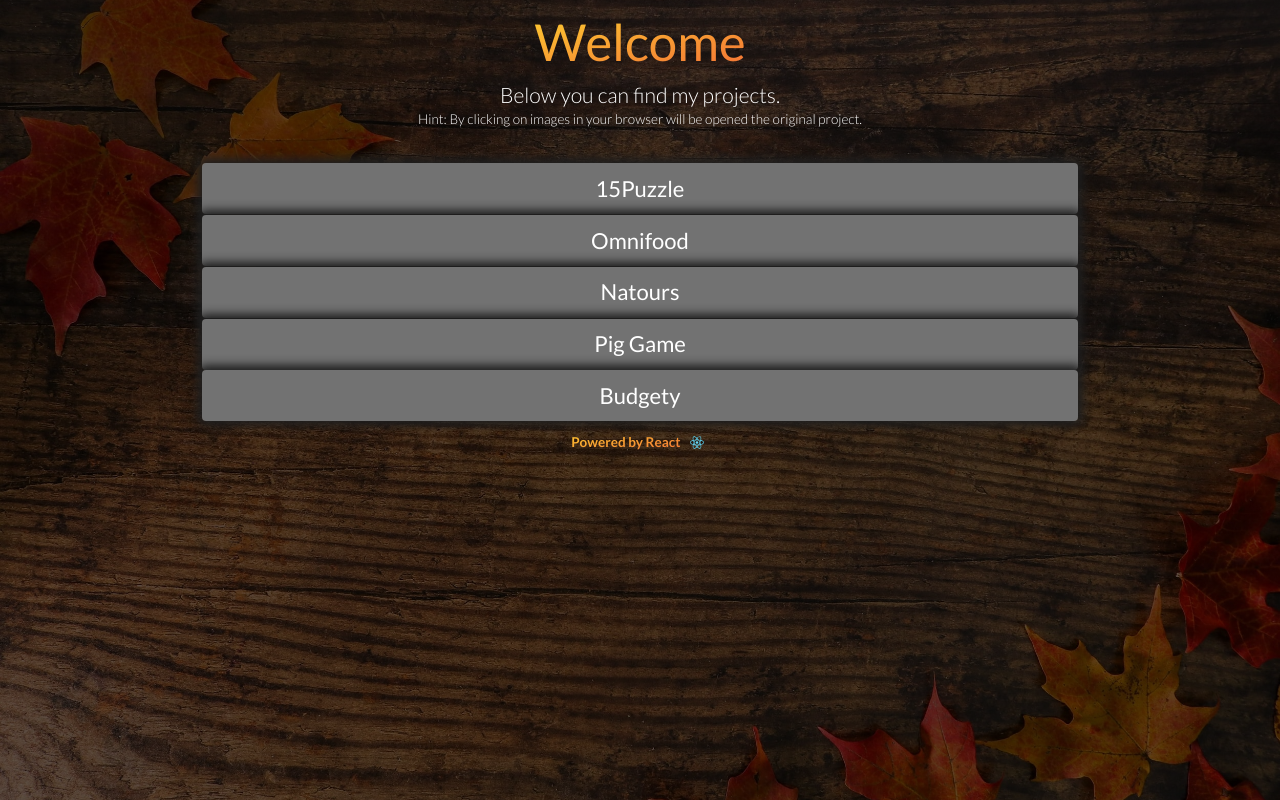
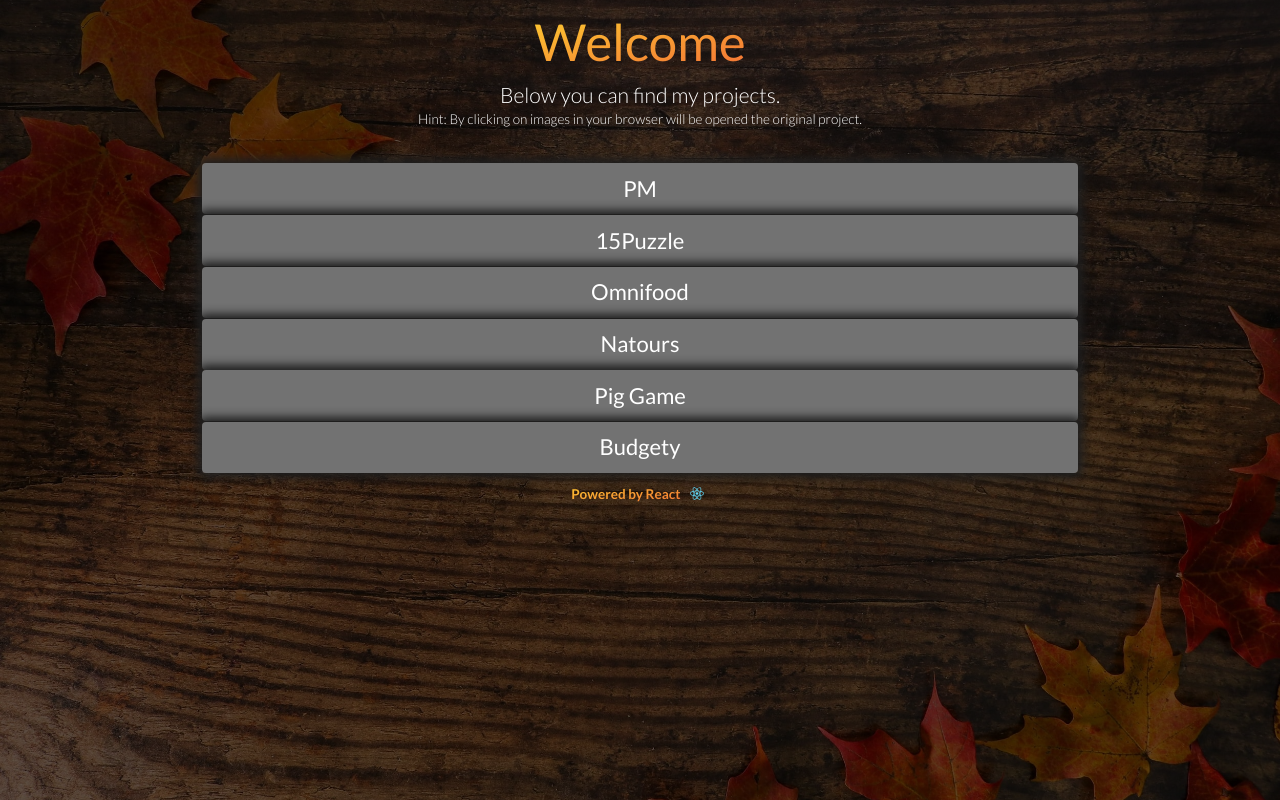
Before and after one commit to NSarg7/ReactCV, a React (Create React App) app: page / in a window 1280 px wide. Built offline with nearby package versions, Linux system fonts and the light colour scheme.

Commit message:
Added new project PM. Bug fixes and optimizations.

```diff
--- a/src/components/ShelfList/Content/Content.js
+++ b/src/components/ShelfList/Content/Content.js
@@ -1,20 +1,18 @@
 import React from "react";
 
-const content = ({link, img, name, text}) => {
-
-  return (
-    <div className="Content_container">
-    <div className="Content">
-      <a target="_blank" rel="noopener noreferrer" href={link} className="pic">
-        <img src={img}
-          alt={`Project ${name}`} />
-      </a>
-      <div className="text">
-        <p className="inline-text">{text}</p>
-      </div>
-      </div>
-    </div>
-  )
+const content = ({ link, img, name, text, styles }) => {
+	return (
+		<div className={styles ? `Content_container ${styles}` : "Content_container"}>
+			<div className='Content'>
+				<a target='_blank' rel='noopener noreferrer' href={link} className='pic'>
+					<img src={img} alt={`Project ${name}`} />
+				</a>
+				<div className='text'>
+					<p className='inline-text'>{text}</p>
+				</div>
+			</div>
+		</div>
+	);
 };
 
-export default content;
+export default React.memo(content);
--- a/src/components/ShelfList/ShelfList.js
+++ b/src/components/ShelfList/ShelfList.js
@@ -3,22 +3,31 @@ import Shelf from "./Shelf/Shelf";
 import Content from "./Content/Content";
 
 const shelfList = props => {
+	const { projects, showContent } = props;
 
 	return (
-    <ul className="ShelfList">
-      {props.projects.map((project, index) => {
+		<ul className='ShelfList'>
+			{projects.map(project => {
 				return (
 					<div key={project.id}>
-            <Shelf
-              name={project.name}
-              showContent={props.showContent}
-              id={project.id} />
+						<Shelf name={project.name} showContent={showContent} id={project.id} />
 
-            {project.doesShow ? <Content
+						{project.doesShow ? (
+							<Content
 								link={project.link}
 								img={project.img}
 								name={project.name}
-              text={project.text} /> : null}
+								text={project.text}
+							/>
+						) : (
+							<Content
+								link={project.link}
+								img={project.img}
+								name={project.name}
+								text={project.text}
+								styles='Content_container--hide'
+							/>
+						)}
 					</div>
 				);
 			})}
--- a/src/containers/App.js
+++ b/src/containers/App.js
@@ -1,84 +1,18 @@
-import React, { Component } from 'react';
-import Header from '../components/Header/Header';
-import ShelfList from '../components/ShelfList/ShelfList';
-import PoweredBy from '../components/Info/PoweredBy';
-import uniqid from 'uniqid';
+import React, { useState } from "react";
+import Header from "../components/Header/Header";
+import ShelfList from "../components/ShelfList/ShelfList";
+import PoweredBy from "../components/Info/PoweredBy";
+import data from "./data";
 
-class App extends Component {
-    constructor() {
-        super();
-        this.state = {
-            projects: [
-                {
-                    id: uniqid(),
-                    name: '15Puzzle',
-                    text:
-                        "15Puzzle - My next project, created by React.js. It's a very popular logic game. Maybe you played it in your childhood. Let's play again and feel nostalgic.",
-                    doesShow: false,
-                    img: require(`../assets/img/15puzzle.jpg`),
-                    link: 'https://nsarg7.github.io/15Puzzle/',
-                },
-                {
-                    id: uniqid(),
-                    name: 'Omnifood',
-                    text:
-                        'This is my very first HTML/CSS project. Initially for animations were used jQuery, but recently I have changed it with Vanilla JS(pure JS). So it became super fast.',
-                    doesShow: false,
-                    img: require(`../assets/img/omnifood.jpg`),
-                    link: 'https://nsarg7.github.io/Omnifood/',
-                },
-                {
-                    id: uniqid(),
-                    name: 'Natours',
-                    text: 'My next HTML/CSS project to master CSS3, Sass, Flexbox and grid.(ongoing)',
-                    doesShow: false,
-                    img: require(`../assets/img/natours.jpg`),
-                    link: 'https://nsarg7.github.io/Natours/',
-                },
+const App = () => {
+	const [state, setstate] = useState(data);
 
-                {
-                    id: uniqid(),
-                    name: 'Pig Game',
-                    text: `Small and cool game powered by Vanilla JS(pure JS). Rules are very simple to roll button how many time you want, but be careful from 1, in that case, you will be lost everything you have collected. If you want to save the current score, push button hold. And the turn is the next player's.`,
-                    doesShow: false,
-                    img: require(`../assets/img/pig game.jpg`),
-                    link: 'https://nsarg7.github.io/Pig-Game',
-                },
-
-                {
-                    id: uniqid(),
-                    name: 'Budgety',
-                    text: `This app will help you calculate your monthly income and expenses. To create this app was used JavaScript IIFE module pattern(to keep code private) and prototype inheritance.`,
-                    doesShow: false,
-                    img: require(`../assets/img/budgety.jpg`),
-                    link: 'https://nsarg7.github.io/Budgety/',
-                },
-            ],
-        };
-    }
-
-    componentDidMount() {
-        this.state.projects.map(project => {
-            const img = new Image();
-            img.src = project.img;
-            return img.src;
-        });
-    }
-
-    componentDidUpdate() {
-        this.state.projects.map(project => {
-            const img = new Image();
-            img.src = project.img;
-            return img.src;
-        });
-    }
-
-    showContent = id => {
+	const showContent = id => {
 		//Find project's index
-        let projectIndex = this.state.projects.findIndex(project => project.id === id);
+		let projectIndex = state.projects.findIndex(project => project.id === id);
 		// Copy projects from the state
-        let projects = [...this.state.projects];
-        let doesShow = !this.state.projects[projectIndex].doesShow;
+		let projects = [...state.projects];
+		let doesShow = !state.projects[projectIndex].doesShow;
 		// If doesShow true, show items
 		if (projects[projectIndex].doesShow) {
 			projects[projectIndex].doesShow = doesShow;
@@ -89,18 +23,18 @@ class App extends Component {
 			});
 			projects[projectIndex].doesShow = doesShow;
 		}
-        this.setState({ projects: projects });
+		setstate({ projects: projects });
 	};
 
-    render() {
 	return (
-            <header className="App">
+		<div className='App'>
 			<Header />
-                <ShelfList projects={this.state.projects} showContent={this.showContent} />
+
+			<ShelfList projects={state.projects} showContent={showContent} />
+
 			<PoweredBy />
-            </header>
+		</div>
 	);
-    }
-}
+};
 
 export default App;
--- /dev/null
+++ b/src/containers/data.js
@@ -0,0 +1,62 @@
+import uniqid from "uniqid";
+
+const data = {
+   projects: [
+      {
+         id: uniqid(),
+         name: "PM",
+         text:
+            "PM(Persons Manager) will help you manage people information easily. This version of app adopted for medical sphere. For more information please click on project picture.",
+         doesShow: false,
+         img: require(`../assets/img/PM.jpg`),
+         link: "https://nsarg7.github.io/PersonsManager/",
+      },
+      {
+         id: uniqid(),
+         name: "15Puzzle",
+         text:
+            "15Puzzle - My next project, created by React.js. It's a very popular logic game. Maybe you played it in your childhood. Let's play again and feel nostalgic.",
+         doesShow: false,
+         img: require(`../assets/img/15puzzle.jpg`),
+         link: "https://nsarg7.github.io/15Puzzle/",
+      },
+      {
+         id: uniqid(),
+         name: "Omnifood",
+         text:
+            "This is my very first HTML/CSS project. Initially for animations were used jQuery, but recently I have changed it with Vanilla JS(pure JS). So it became super fast.",
+         doesShow: false,
+         img: require(`../assets/img/omnifood.jpg`),
+         link: "https://nsarg7.github.io/Omnifood/",
+      },
+      {
+         id: uniqid(),
+         name: "Natours",
+         text: "My next HTML/CSS project to master CSS3, Sass, Flexbox and grid.(ongoing)",
+         doesShow: false,
+         img: require(`../assets/img/natours.jpg`),
+         link: "https://nsarg7.github.io/Natours/",
+      },
+
+      {
+         id: uniqid(),
+         name: "Pig Game",
+         text: `Small and cool game powered by Vanilla JS(pure JS). Rules are very simple to roll button how many time you want, but be careful from 1, in that case, you will be lost everything you have collected. If you want to save the current score, push button hold. And the turn is the next player's.`,
+         doesShow: false,
+         img: require(`../assets/img/pig game.jpg`),
+         link: "https://nsarg7.github.io/Pig-Game",
+      },
+
+      {
+         id: uniqid(),
+         name: "Budgety",
+         text: `This app will help you calculate your monthly income and expenses. To create this app was used JavaScript IIFE module pattern(to keep code private) and prototype inheritance.`,
+         doesShow: false,
+         img: require(`../assets/img/budgety.jpg`),
+         link: "https://nsarg7.github.io/Budgety/",
+      },
+   ],
+}
+
+
+export default data;
--- a/src/sass/abstracts/_mixins.scss
+++ b/src/sass/abstracts/_mixins.scss
@@ -1,28 +1,28 @@
 @keyframes displayBlock {
-    0% {
-        opacity: 0;
-    }
+	// 0% {
+	// 	opacity: 0;
+	// }
 
-    100% {
-        opacity: 1;
-    }
+	// 100% {
+	// 	opacity: 1;
+	// }
 }
 
 @keyframes slide-down {
 	0% {
 		opacity: 0;
-        -webkit-transform: translateY(-10px);
+		transform: translateY(-10px);
 	}
 
 	100% {
 		opacity: 1;
-        -webkit-transform: translateY(0);
+		transform: translateY(0);
 	}
 }
 
-@mixin colorGradient ($fontWeight) {
+@mixin colorGradient($fontWeight) {
 	display: inline-block;
-    background-image: linear-gradient(to right bottom, #FDC830, #F37335);
+	background-image: linear-gradient(to right bottom, #fdc830, #f37335);
 	-webkit-background-clip: text;
 	color: transparent;
 	font-weight: $fontWeight;
--- a/src/sass/base/_base.scss
+++ b/src/sass/base/_base.scss
@@ -10,7 +10,6 @@ html {
 
 html,
 body {
-
 	text-rendering: optimizeLegibility;
 	color: #fff;
 	overflow-x: hidden;
@@ -30,4 +29,11 @@ body {
 	font-size: 1.6rem;
 	-webkit-font-smoothing: antialiased;
 	-moz-osx-font-smoothing: grayscale;
+
+	-ms-overflow-style: none;
+	&::-webkit-scrollbar {
+		display: none;
   }
+
+  user-select: none;
+}
--- a/src/sass/components/shelflist/_ShelfList.scss
+++ b/src/sass/components/shelflist/_ShelfList.scss
@@ -1,4 +1,9 @@
 .ShelfList {
     width: 70%;
     padding: 10px;
+
+    -ms-overflow-style: none;
+	&::-webkit-scrollbar {
+		display: none;
+	}
 }
--- a/src/sass/components/shelflist/content/Content.scss
+++ b/src/sass/components/shelflist/content/Content.scss
@@ -1,6 +1,11 @@
 .Content_container {
     display: flex;
     justify-content: center;
+
+}
+.Content_container--hide{
+    display: none;
+}
 
 .Content {
     display: flex;
@@ -39,4 +44,3 @@
         }
     }
 }
-}
--- a/src/sass/containers/_App.scss
+++ b/src/sass/containers/_App.scss
@@ -3,6 +3,8 @@
     display: flex;
     flex-direction: column;
     align-items: center;
+
+
 }
 
 .poweredby {
```
Also changed, not shown: src/sass/queries.scss (+1 -65 lines), src/assets/img/PM.jpg (added), src/assets/img/PM.png (added). Lines whose indentation alone changed are shown as unchanged.
